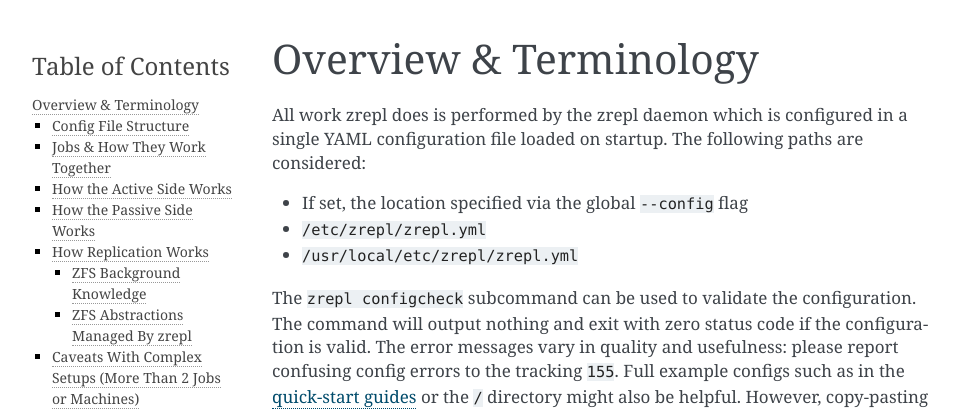
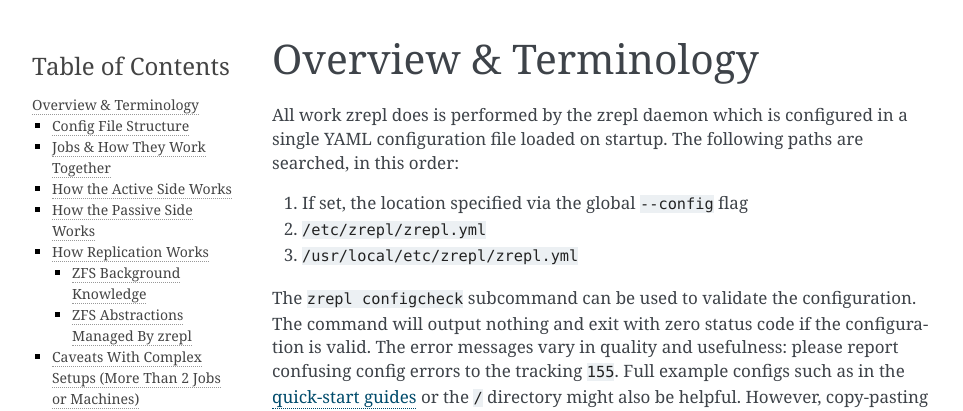
Before and after one commit to zrepl/zrepl, a Sphinx documentation site: the page built from docs/configuration/overview.rst, in a window 1280 px wide and 900 px high. Shown: the top 411 px of the window, without its empty margins (148-1111 px from the left). Built offline with Sphinx 7.4.7, drawn with Linux system fonts in a browser that asks for light colours; pages that are not in the unit, such as notebooks, are missing from menus; the version number could not be read and is left out; cross-references to code outside the pages are shown as plain code.

Commit message:
docs: overview: clarify configs _are_ ordered
Previously with unordered list, and 'are considered'
left if unsure whether one or all files are 'considered'.
In reality, the first valid is used, so an ordered list and
perhaps better wording communicates this fact.

```diff
--- a/docs/configuration/overview.rst
+++ b/docs/configuration/overview.rst
@@ -3,11 +3,11 @@ Overview & Terminology
 ======================
 
 All work zrepl does is performed by the zrepl daemon which is configured in a single YAML configuration file loaded on startup.
-The following paths are considered:
+The following paths are searched, in this order:
 
-* If set, the location specified via the global ``--config`` flag
-* ``/etc/zrepl/zrepl.yml``
-* ``/usr/local/etc/zrepl/zrepl.yml``
+1. If set, the location specified via the global ``--config`` flag
+2. ``/etc/zrepl/zrepl.yml``
+3. ``/usr/local/etc/zrepl/zrepl.yml``
 
 The ``zrepl configcheck`` subcommand can be used to validate the configuration.
 The command will output nothing and exit with zero status code if the configuration is valid.
```
